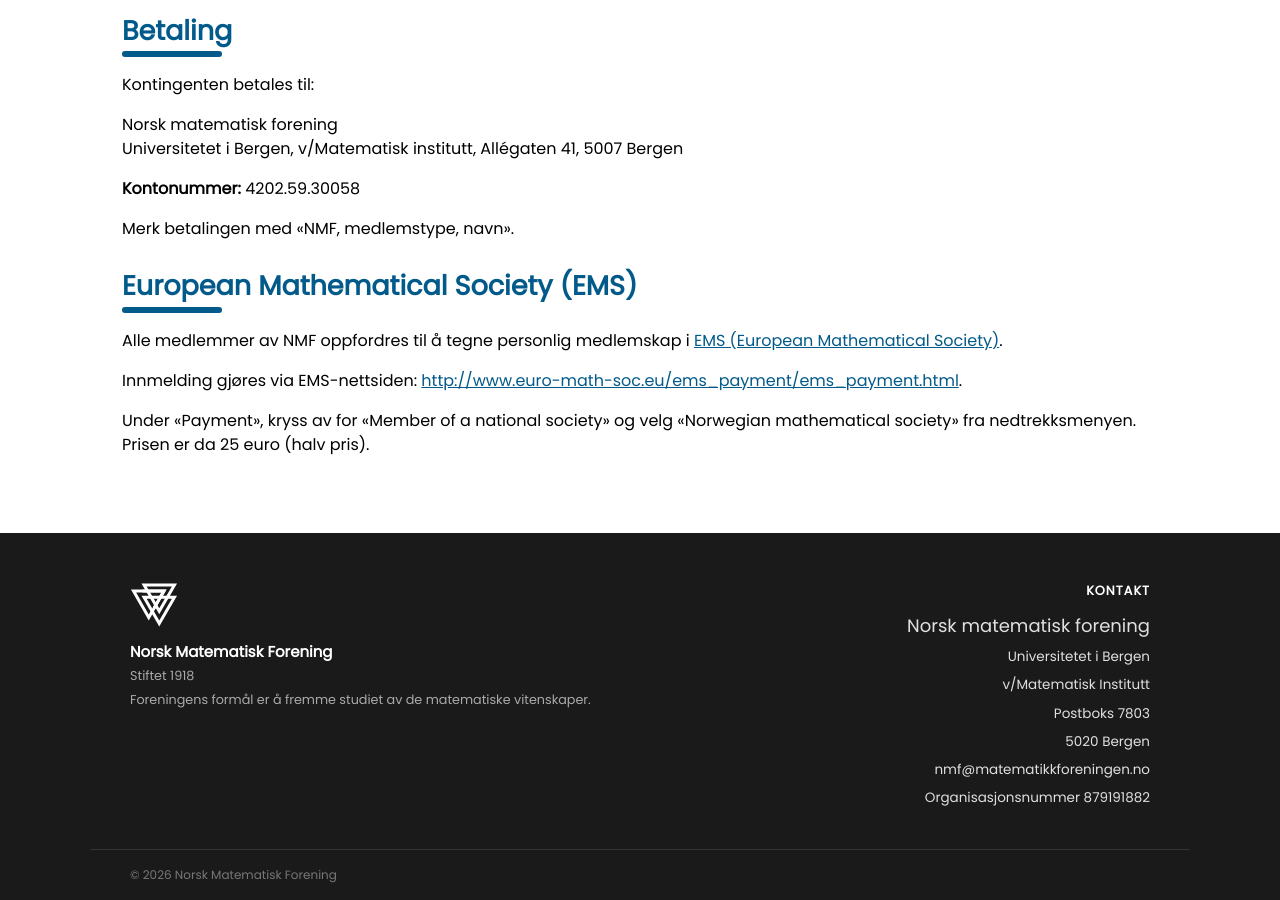
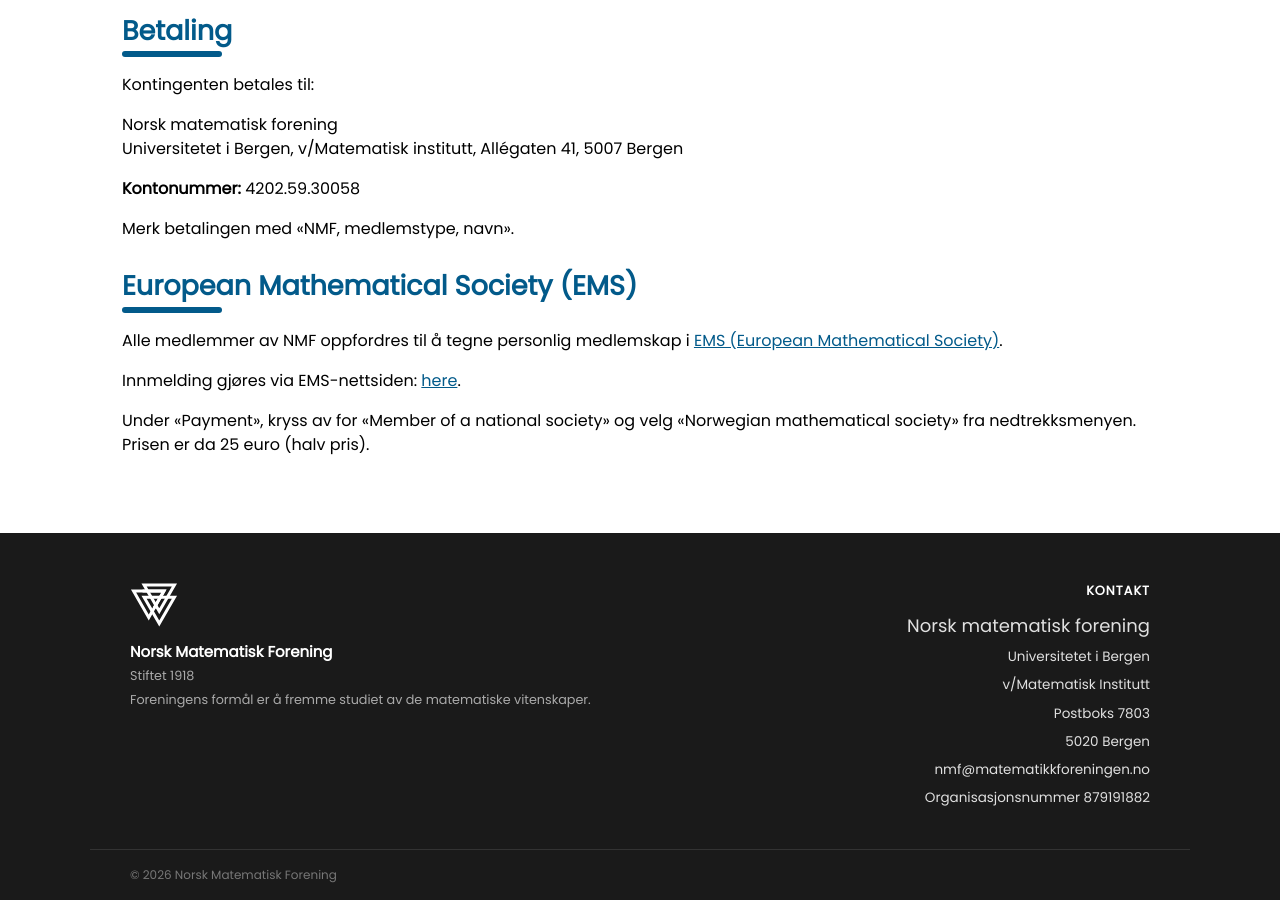
Before and after one commit to ballerin/nmf-website, a Jekyll site: the page built from _pages/medlemskap.html, in a window 1280 px wide and 900 px high, scrolled down 1135 px. Built offline with Jekyll 4.4.1, drawn with Linux system fonts in a browser that asks for light colours.

Commit message:
Endringer i Medlemskap (lenkene til EMS korrigert)

```diff
--- a/_pages/medlemskap.html
+++ b/_pages/medlemskap.html
@@ -63,7 +63,7 @@
   <p>Merk betalingen med «NMF, medlemstype, navn».</p>
 
   {% include section_heading.html level="h3" title="European Mathematical Society (EMS)" id="ems" %}
-  <p>Alle medlemmer av NMF oppfordres til å tegne personlig medlemskap i <a href="http://www.euro-math-soc.eu/" target="_blank" rel="noopener noreferrer">EMS (European Mathematical Society)</a>.</p>
-  <p>Innmelding gjøres via EMS-nettsiden: <a href="http://www.euro-math-soc.eu/ems_payment/ems_payment.html" target="_blank" rel="noopener noreferrer">http://www.euro-math-soc.eu/ems_payment/ems_payment.html</a>.</p>
+  <p>Alle medlemmer av NMF oppfordres til å tegne personlig medlemskap i <a href="https://euromathsoc.org" target="_blank" rel="noopener noreferrer">EMS (European Mathematical Society)</a>.</p>
+  <p>Innmelding gjøres via EMS-nettsiden: <a href="https://euromathsoc.org/account/payment/membership-type" target="_blank" rel="noopener noreferrer">here</a>.</p>
   <p>Under «Payment», kryss av for «Member of a national society» og velg «Norwegian mathematical society» fra nedtrekksmenyen. Prisen er da 25 euro (halv pris).</p>
 </div>
```
